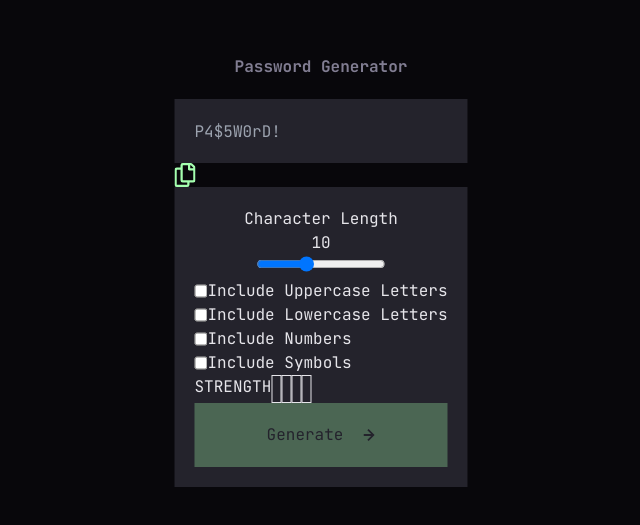
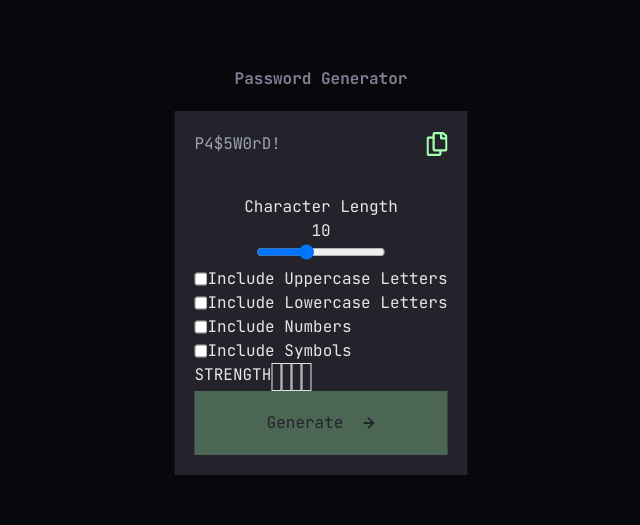
Before and after one commit to ShayneJG/Password-generator, a React (Vite) app: page / in a window 1280 px wide. Shown: the part 139-664 px from the top of the page, without its empty margins (319-959 px from the left). Built offline with nearby package versions, Linux system fonts and the light colour scheme.

Commit message:
absolute positioning set for copy

```diff
--- a/src/App.tsx
+++ b/src/App.tsx
@@ -29,7 +29,7 @@ function App() {
         <h1 className="font-bold text-base p-5 text-grey">
           Password Generator
         </h1>
-        <div>
+        <div className="relative">
           <input
             id="password"
             value={password}
@@ -335,8 +335,10 @@ const CopyButton: React.FC<CopyButtonProps> = ({
   };
 
   return (
-    <div>
-      <p className="text-neonGreen">{copied ? "COPIED" : ""}</p>
+    <div className="absolute top-1/3 right-5 h-5">
+      <p className="absolute right-10 text-neonGreen h-0">
+        {copied ? "COPIED" : ""}
+      </p>
       <svg
         className="hover:cursor-pointer"
         width="21"
```
